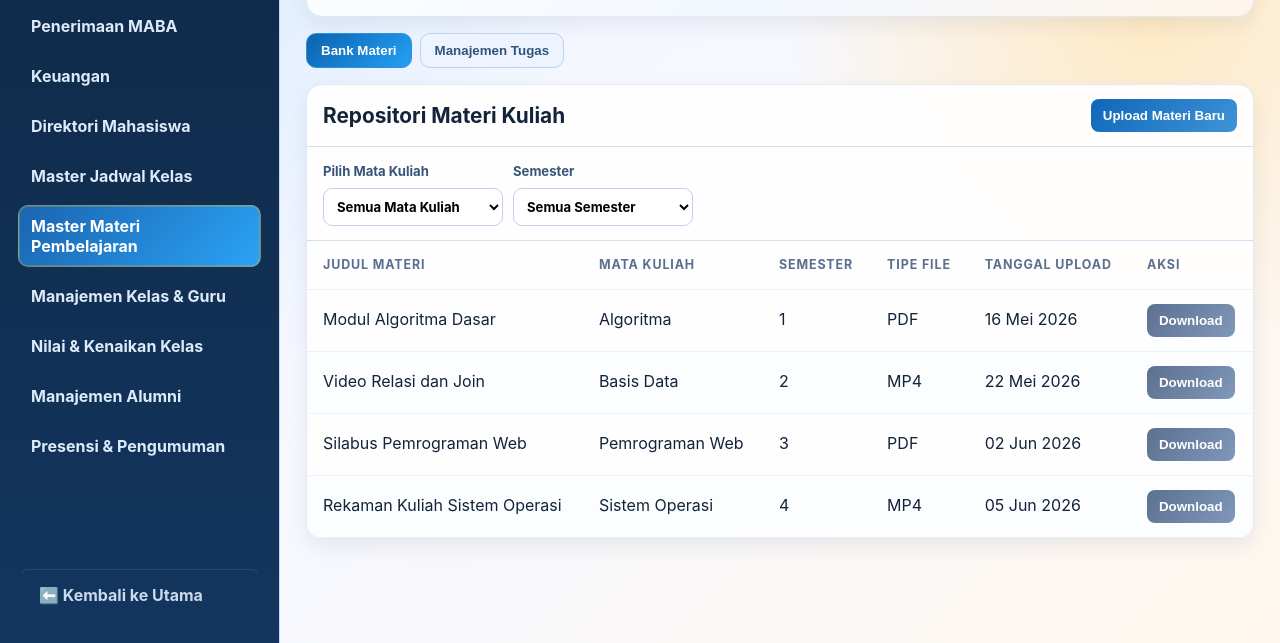
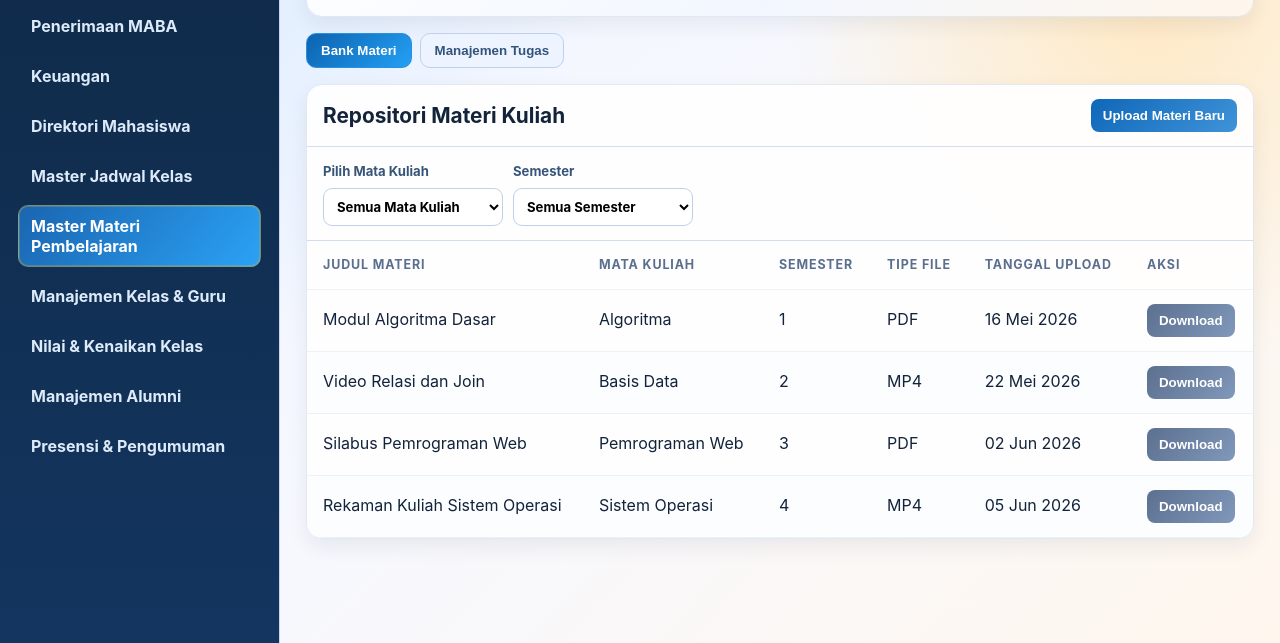
Before and after one commit to goldenityinc/goldenity-campus-website, a website: page src/frontend/admin-materi-pembelajaran.html in a window 1280 px wide. Shown: the part 157-800 px from the top of the page. Drawn offline with Linux system fonts and the light colour scheme.

Commit message:
fix(ui): show back-to-home button only on presensi menu

```diff
--- a/src/frontend/admin-materi-pembelajaran.html
+++ b/src/frontend/admin-materi-pembelajaran.html
@@ -65,7 +65,6 @@
           <a class="nav-link" href="./admin-sistem-nilai-kenaikan.html">Nilai & Kenaikan Kelas</a>
           <a class="nav-link" href="./admin-management-alumni.html">Manajemen Alumni</a>
           <a class="nav-link" href="./admin-presensi-pengumuman.html">Presensi & Pengumuman</a>
-          <a class="nav-link back-btn" href="./index.html">⬅️ Kembali ke Utama</a>
         </nav>
       </aside>
 
```
